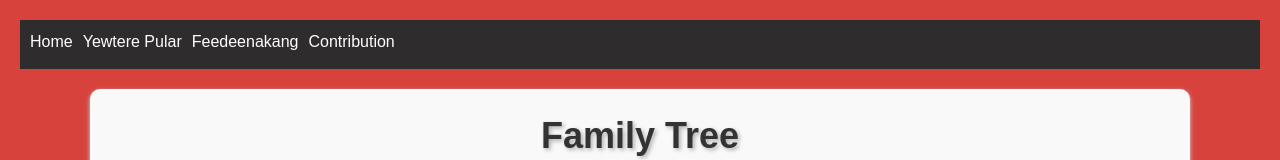
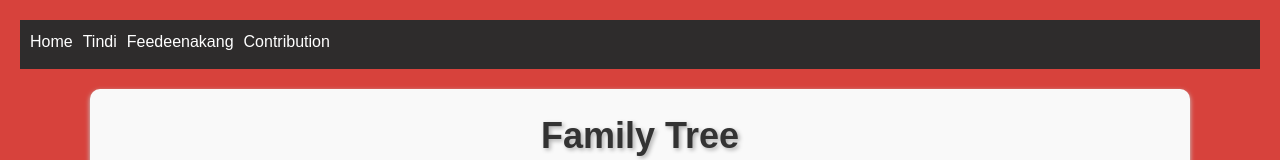
Before and after one commit to neenemaataraa/familytree, a plain HTML site: page index.html in a window 1280 px wide. Shown: the top 160 px of the page. Drawn offline with Linux system fonts and the light colour scheme.

Commit message:
Your commit message

```diff
--- a/index.html
+++ b/index.html
@@ -15,7 +15,7 @@
   <nav>
     <ul>
       <li><a href="index.html">Home</a></li>
-      <li><a href="yewtere_pular.html">Yewtere Pular</a></li>
+      <li><a href="tindi.html">Tindi</a></li>
       <li><a href="feedeenakang.html">Feedeenakang</a></li>
       <li><a href="contribution.html">Contribution</a></li>
 
```
Also changed, not shown: tindi.html (renamed from yewtere_pular.html).
